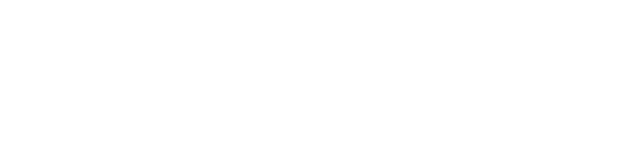
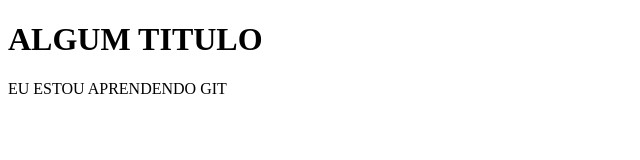
Before and after one commit to Lurdes-Barauna/tutorial_git, a plain HTML site: page index.html in a window 1280 px wide. Shown: the whole page, without its empty margins (0-640 px from the left). Drawn offline with Linux system fonts and the light colour scheme.

Commit message:
criação do arquivo html

```diff
--- a/index.html
+++ b/index.html
@@ -3,9 +3,10 @@
 <head>
     <meta charset="UTF-8">
     <meta name="viewport" content="width=device-width, initial-scale=1.0">
-    <title>Document</title>
+    <title>TUTORIAL DE GIT</title>
 </head>
 <body>
-
+<H1>ALGUM TITULO</H1>
+<P>EU ESTOU APRENDENDO GIT</P>
 </body>
 </html>
```
